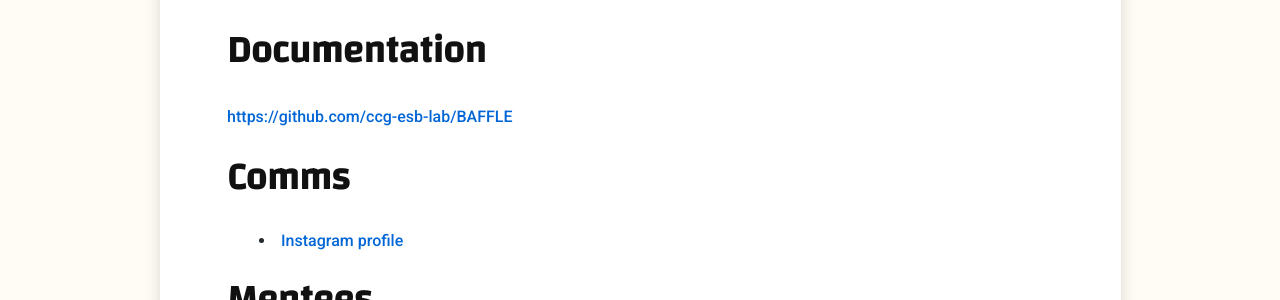
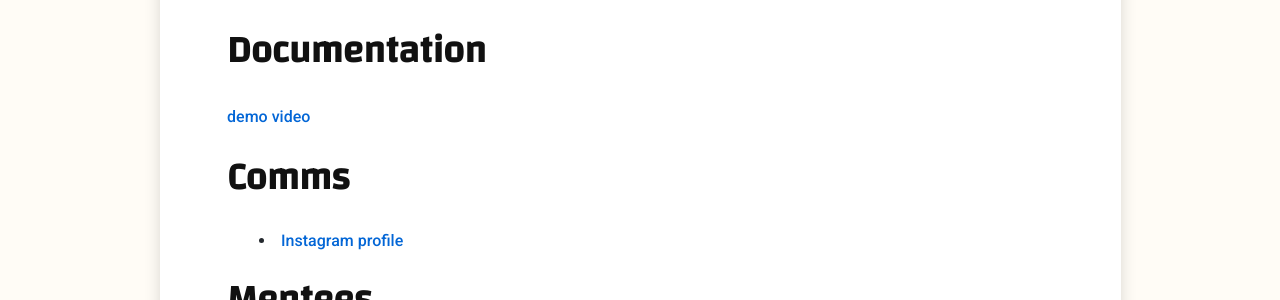
Before and after one commit to ohwmakers/ohwmakers-website, a Jekyll site: the page built from collections/_projects/ch2_wind_tunnel.md, in a window 1280 px wide. Shown: the part 891-1191 px from the top of the page. Built offline with Jekyll 4.4.1, drawn with Linux system fonts in a browser that asks for light colours.

Commit message:
update mini wind tunnel link

```diff
--- a/collections/_projects/ch2_wind_tunnel.md
+++ b/collections/_projects/ch2_wind_tunnel.md
@@ -19,7 +19,7 @@ The flat pack mini-wind tunnel project aims to inspire the next generation by br
 
 ## Documentation
 
-[https://github.com/ccg-esb-lab/BAFFLE](https://github.com/ccg-esb-lab/BAFFLE)
+[demo video](https://www.youtube.com/watch?v=0XW0-MNWmnE)
 
 ## Comms
 
```
